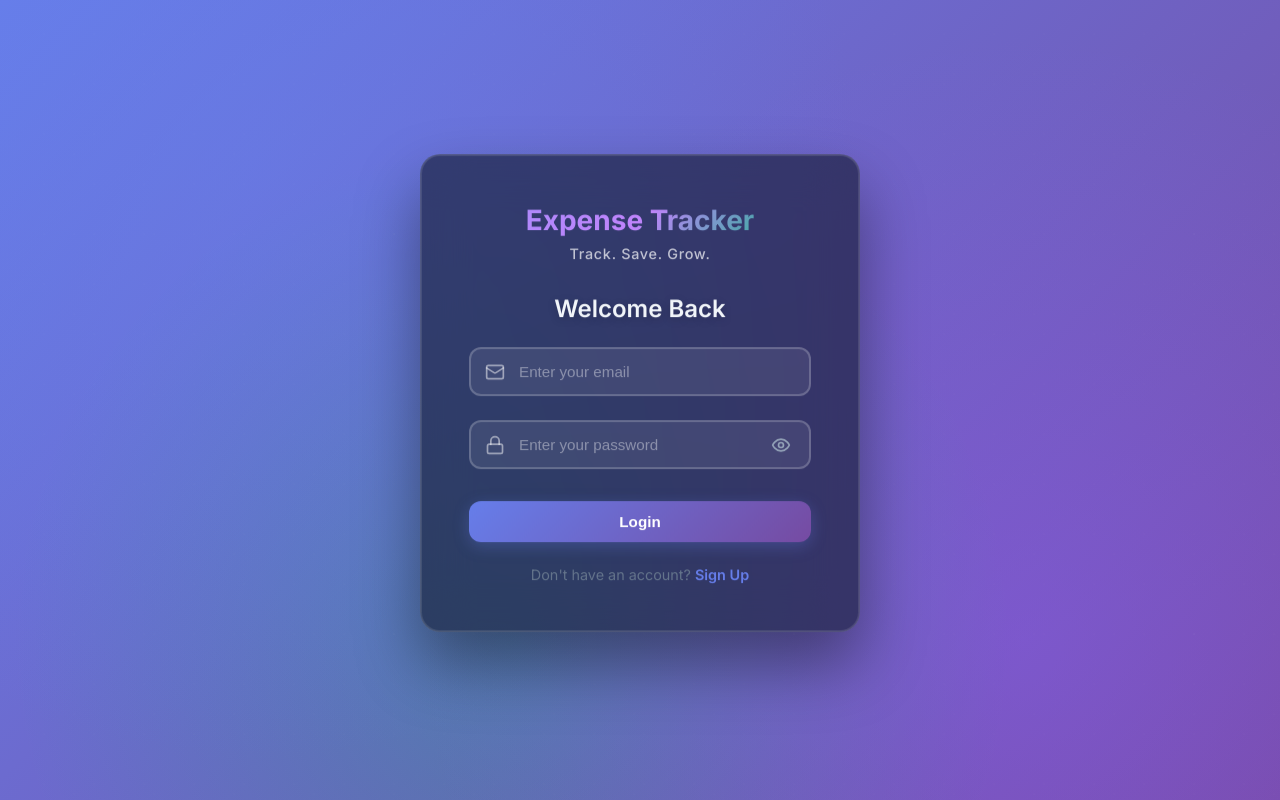
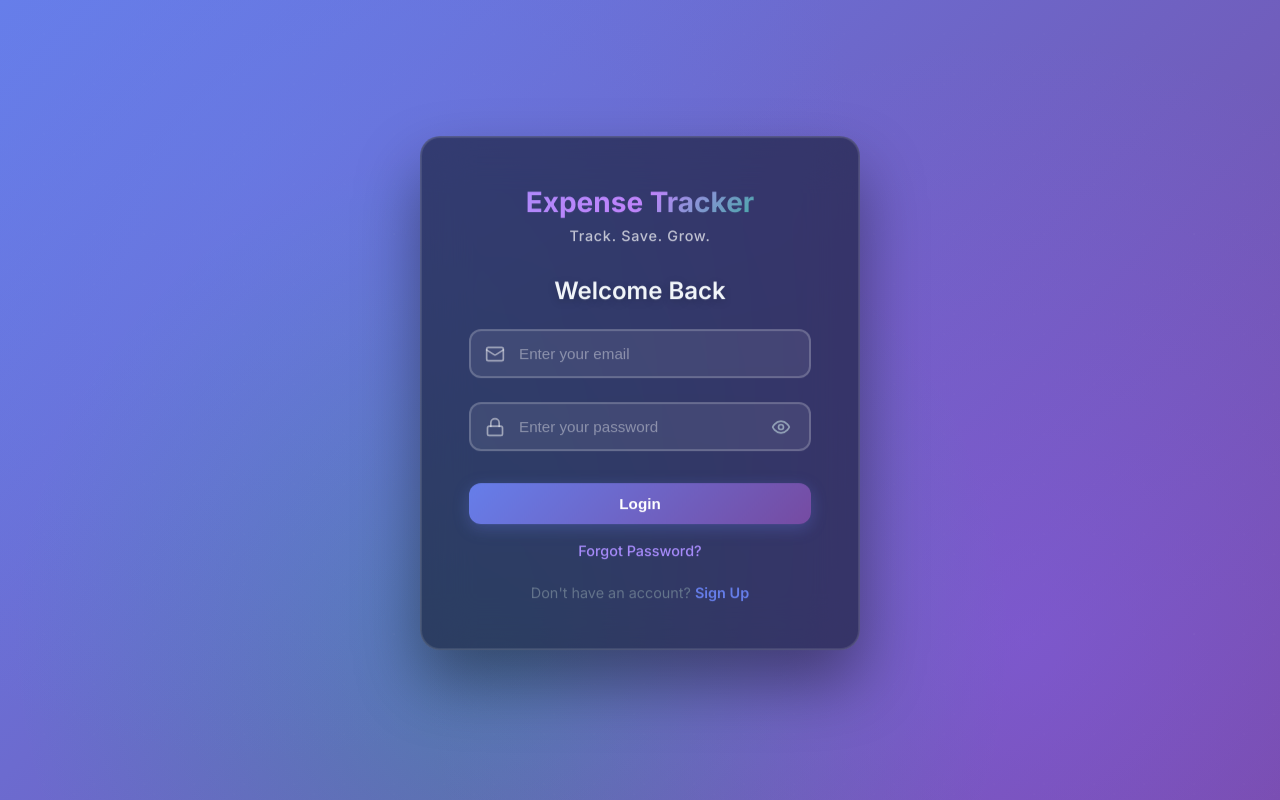
Before and after one commit to Vishallakshmikanthan/expense_tracker, a React (Vite) app: page /login in a window 1280 px wide. Built offline with nearby package versions, Linux system fonts and the light colour scheme; no server answers.

Commit message:
Fix: Add Forgot Password link to Login page

```diff
--- a/src/pages/Login.jsx
+++ b/src/pages/Login.jsx
@@ -122,6 +122,22 @@ export default function Login() {
                     </motion.button>
                 </form>
 
+                {/* Forgot Password Link */}
+                <div style={{ textAlign: 'center', marginTop: '1rem' }}>
+                    <Link
+                        to="/forgot-password"
+                        style={{
+                            color: '#a78bfa',
+                            textDecoration: 'none',
+                            fontSize: '0.9rem',
+                            fontWeight: 500,
+                            transition: 'color 0.2s ease'
+                        }}
+                    >
+                        Forgot Password?
+                    </Link>
+                </div>
+
                 <div className="link-text">
                     Don't have an account? <Link to="/signup">Sign Up</Link>
                 </div>
```
